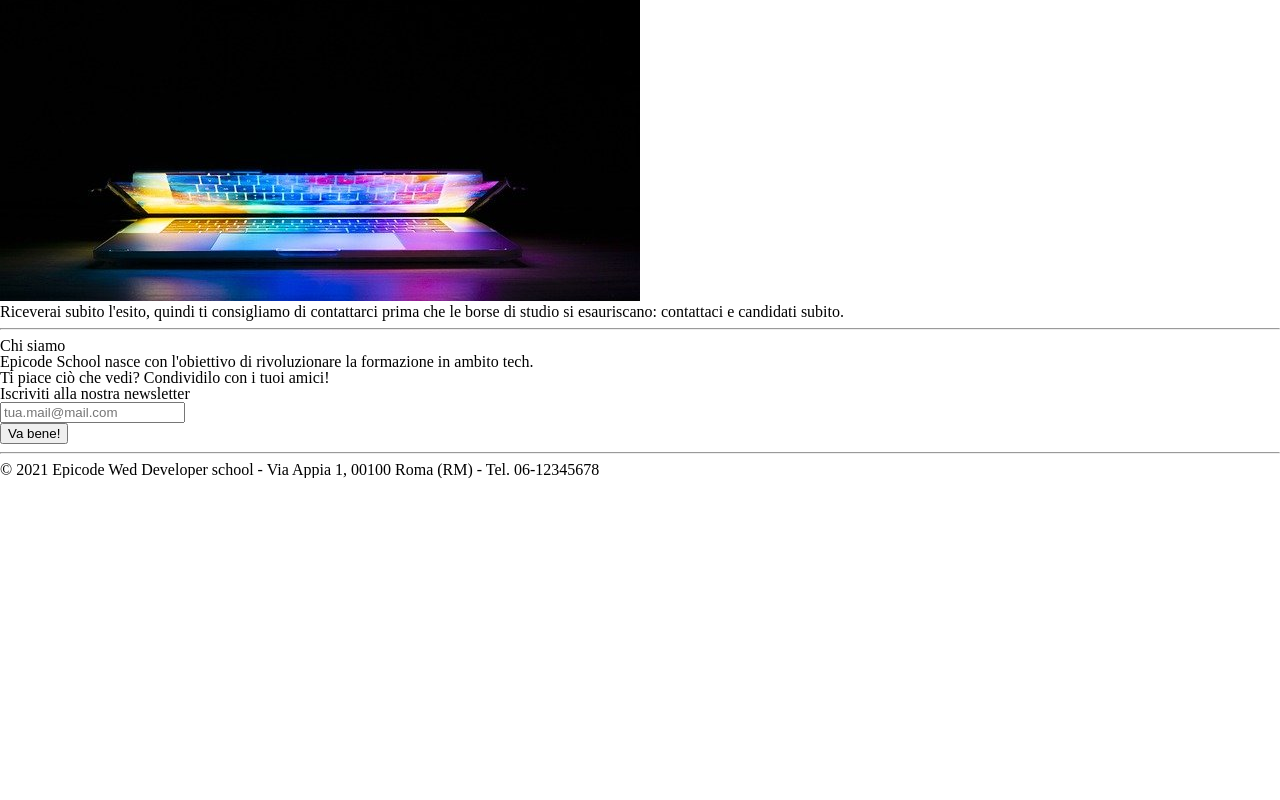
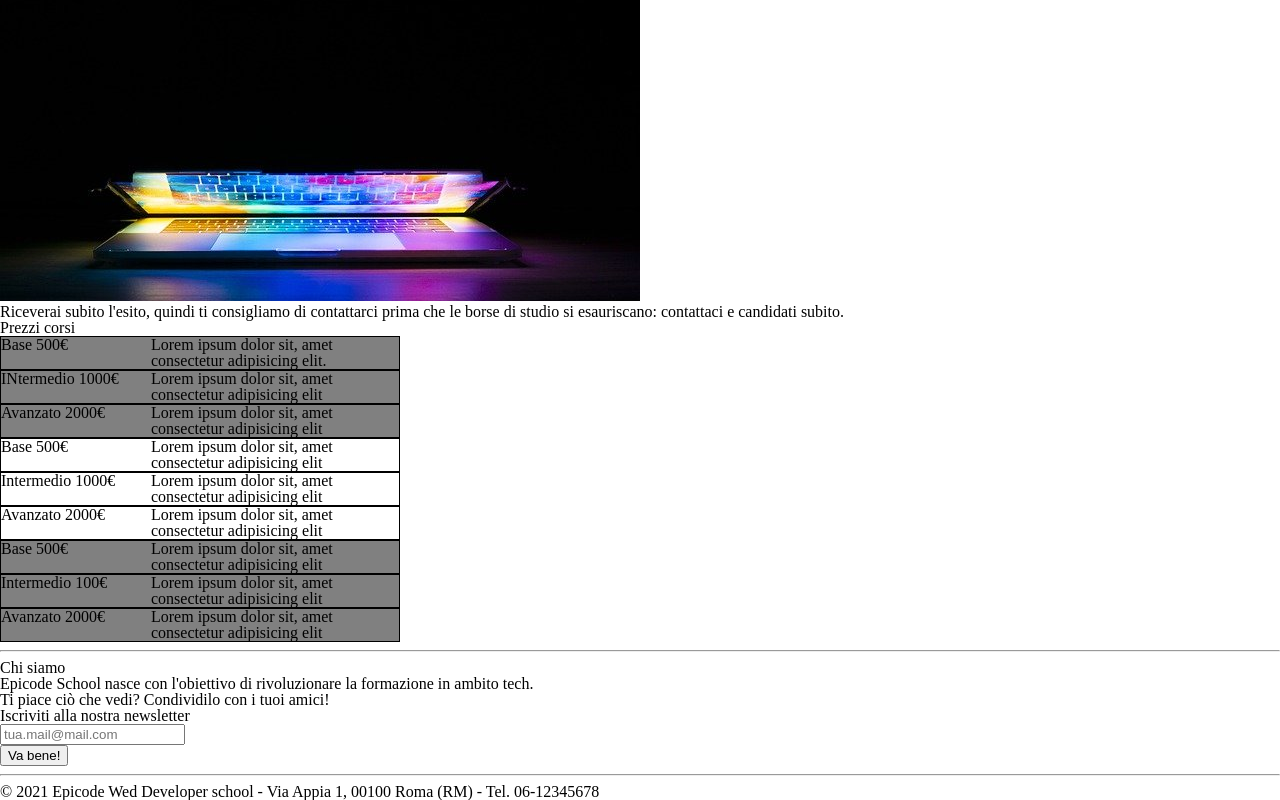
Before and after one commit to RobDab/U1W2-final, a plain HTML site: page start/chi-siamo.html in a window 1280 px wide. Shown: the part 691-1491 px from the top of the page. Before the commit the page ends 1169 px from the top, so only its background shows below. Drawn offline with Linux system fonts and the light colour scheme.

Commit message:
implemented table

```diff
--- a/start/assets/css/style.css
+++ b/start/assets/css/style.css
@@ -10,6 +10,31 @@
 
 /* MAIN */
 
+/* TABELLA */
+#table {
+     display: flex;
+     flex-direction: column;
+     width: 400px;
+   }
+
+   .table_box {
+     display: flex;
+     flex-direction: column;
+   }
+
+   #table .table_box:nth-child(odd) {
+     background-color: grey;
+   }
+
+   .row {
+     display: flex;
+     border: 1px solid black;
+   }
+
+   .row_price {
+     min-width: 150px;
+   }
+
 /* FOOTER */
 
 /* RESPONSIVE */
--- a/start/chi-siamo.html
+++ b/start/chi-siamo.html
@@ -43,7 +43,64 @@
       </div>
       <p>Riceverai subito l'esito, quindi ti consigliamo di contattarci prima che le borse di studio si esauriscano: contattaci e candidati subito.</p>
       <div>
-        <!-- TABELLA PREZZI GRID/FLEXBOX -->
+        <h3>Prezzi corsi</h3>
+        <div id="table">
+          <!--COLUMN  -->
+          <div class="table_box">
+            <!-- Column -->
+            <div class="row">
+              <!-- Row -->
+              <div class="row_price">Base 500€</div>
+              <div>Lorem ipsum dolor sit, amet consectetur adipisicing elit.</div>
+            </div>
+            <div class="row">
+              <!-- Row -->
+              <div class="row_price">INtermedio 1000€</div>
+              <div>Lorem ipsum dolor sit, amet consectetur adipisicing elit</div>
+            </div>
+            <div class="row">
+              <!-- Row -->
+              <div class="row_price">Avanzato 2000€</div>
+              <div>Lorem ipsum dolor sit, amet consectetur adipisicing elit</div>
+            </div>
+          </div>
+          <div class="table_box">
+            <!-- Column -->
+            <div class="row">
+              <!-- Row -->
+              <div class="row_price">Base 500€</div>
+              <div>Lorem ipsum dolor sit, amet consectetur adipisicing elit</div>
+            </div>
+            <div class="row">
+              <!-- Row -->
+              <div class="row_price">Intermedio 1000€</div>
+              <div>Lorem ipsum dolor sit, amet consectetur adipisicing elit</div>
+            </div>
+            <div class="row">
+              <!-- Row -->
+              <div class="row_price">Avanzato 2000€</div>
+              <div>Lorem ipsum dolor sit, amet consectetur adipisicing elit</div>
+            </div>
+          </div>
+          <div class="table_box">
+            <!-- Column -->
+            <div class="row">
+              <!-- Row -->
+              <div class="row_price">Base 500€</div>
+              <div>Lorem ipsum dolor sit, amet consectetur adipisicing elit</div>
+            </div>
+            <div class="row">
+              <!-- Row -->
+              <div class="row_price">Intermedio 100€</div>
+              <div>Lorem ipsum dolor sit, amet consectetur adipisicing elit</div>
+            </div>
+            <div class="row">
+              <!-- Row -->
+              <div class="row_price">Avanzato 2000€</div>
+              <div>Lorem ipsum dolor sit, amet consectetur adipisicing elit</div>
+            </div>
+          </div>
+        </div>
       </div>
     </main>
     <hr />
```
Also changed, not shown: start/table.html (added, +96 -0 lines).
